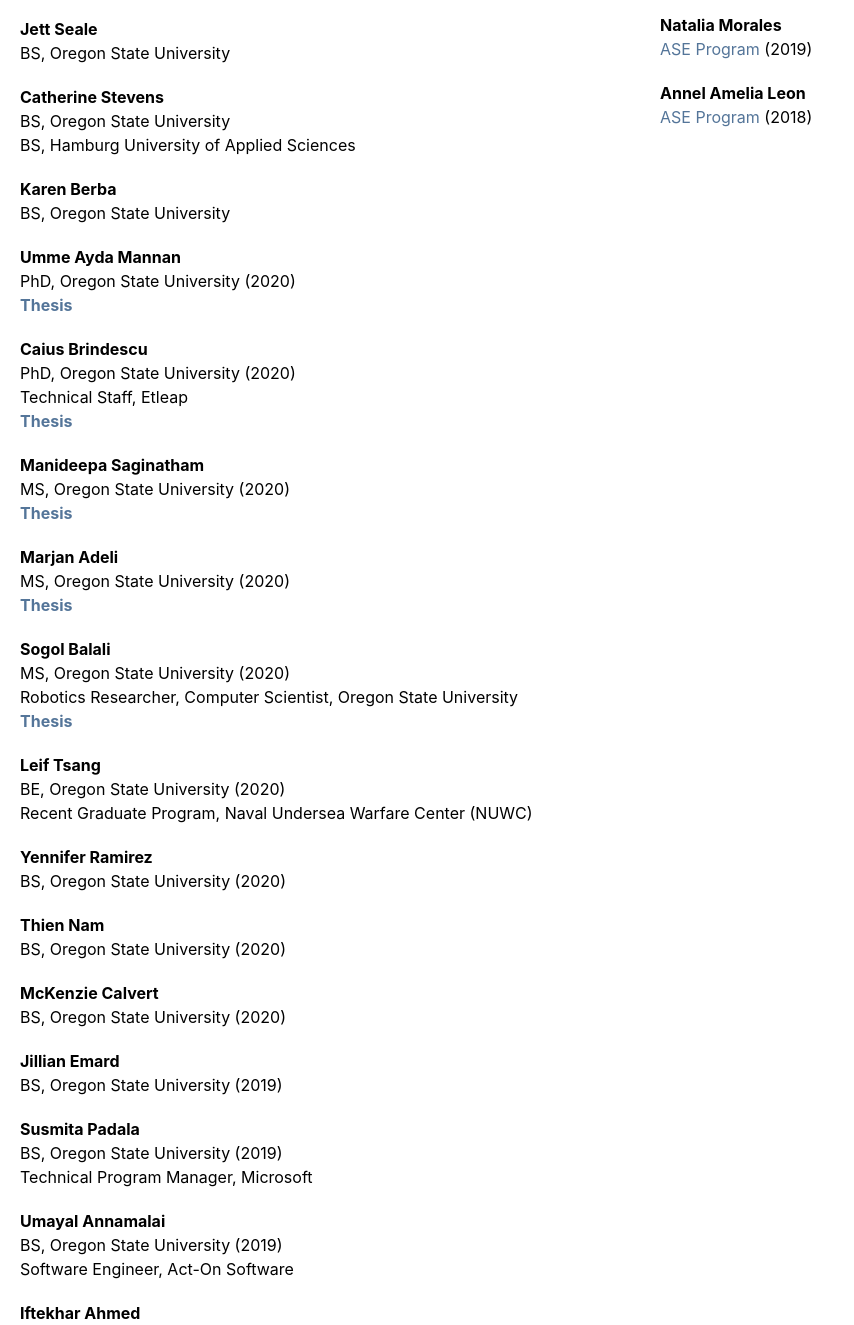
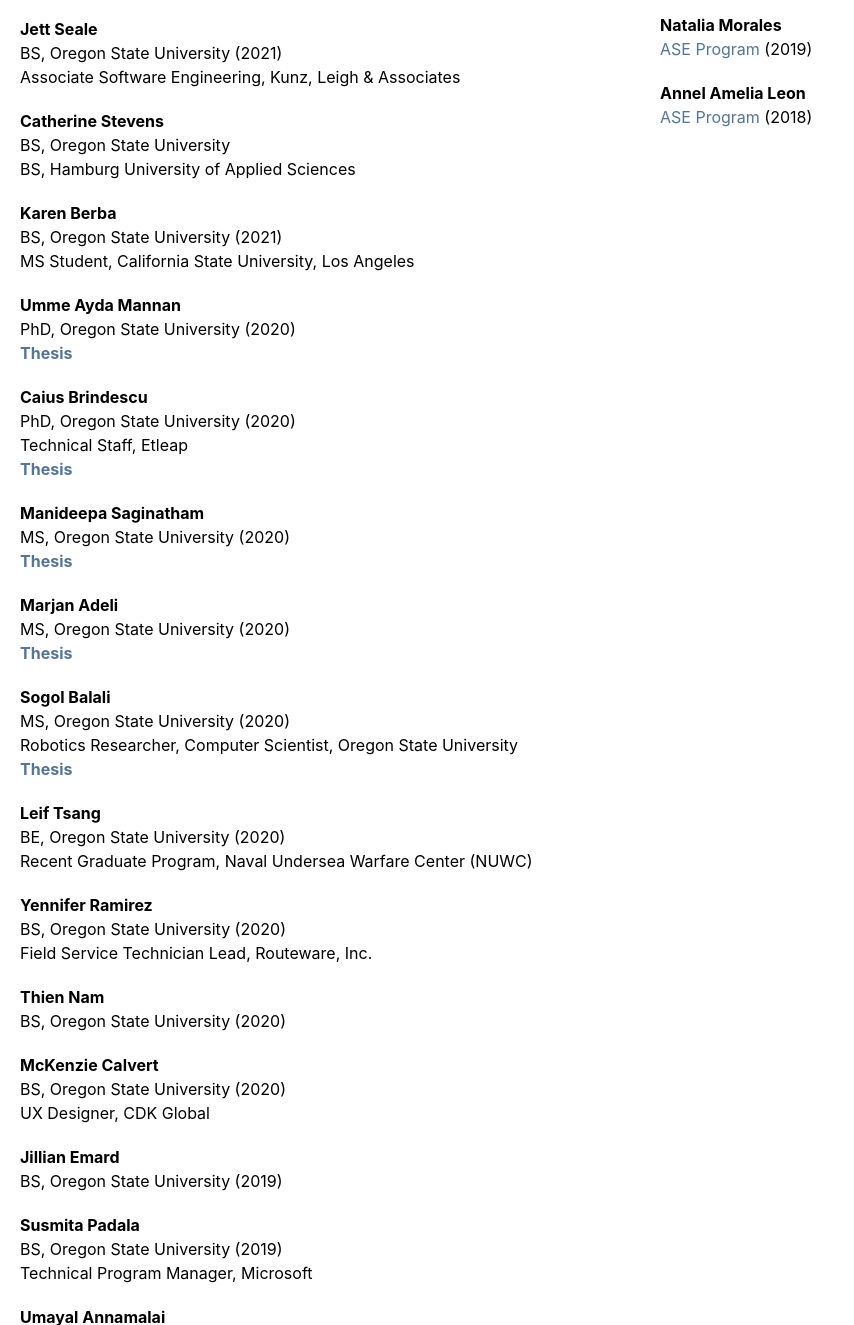
Before and after one commit to EPICLab/EPICLab.github.io, a website: page people.html in a window 1280 px wide. Shown: the part 2165-3490 px from the top of the page, without its empty margins (0-854 px from the left). Drawn offline with Linux system fonts and the light colour scheme.

Commit message:
Updated graduation years and current roles for Jett Seale, Karen Berba, Yennifer Ramirez, and McKenzie Calvert

```diff
--- a/people.html
+++ b/people.html
@@ -179,7 +179,7 @@
 
         <div class="alumni-container">
           <a class="inactive alumni-name">Jett Seale</a>
-          <a class="inactive alumni-position">BS, Oregon State University</a>
+          <a class="inactive alumni-position">BS, Oregon State University (2021) <br> Associate Software Engineering, Kunz, Leigh & Associates</a>
         </div>
 
         <div class="alumni-container">
@@ -189,7 +189,7 @@
 
         <div class="alumni-container">
           <a class="inactive alumni-name">Karen Berba</a>
-          <a class="inactive alumni-position">BS, Oregon State University</a>
+          <a class="inactive alumni-position">BS, Oregon State University (2021) <br> MS Student, California State University, Los Angeles</a>
         </div>
 
         <div class="alumni-container">
@@ -229,7 +229,7 @@
 
         <div class="alumni-container">
             <a class="inactive alumni-name">Yennifer Ramirez</a>
-            <a class="inactive alumni-position">BS, Oregon State University (2020)</a>
+            <a class="inactive alumni-position">BS, Oregon State University (2020) <br> Field Service Technician Lead, Routeware, Inc.</a>
         </div>
 
         <div class="alumni-container">
@@ -239,7 +239,7 @@
 
         <div class="alumni-container">
             <a class="inactive alumni-name">McKenzie Calvert</a>
-            <a class="inactive alumni-position">BS, Oregon State University (2020)</a>
+            <a class="inactive alumni-position">BS, Oregon State University (2020) <br> UX Designer, CDK Global</a>
         </div>
 
         <div class="alumni-container">
```
